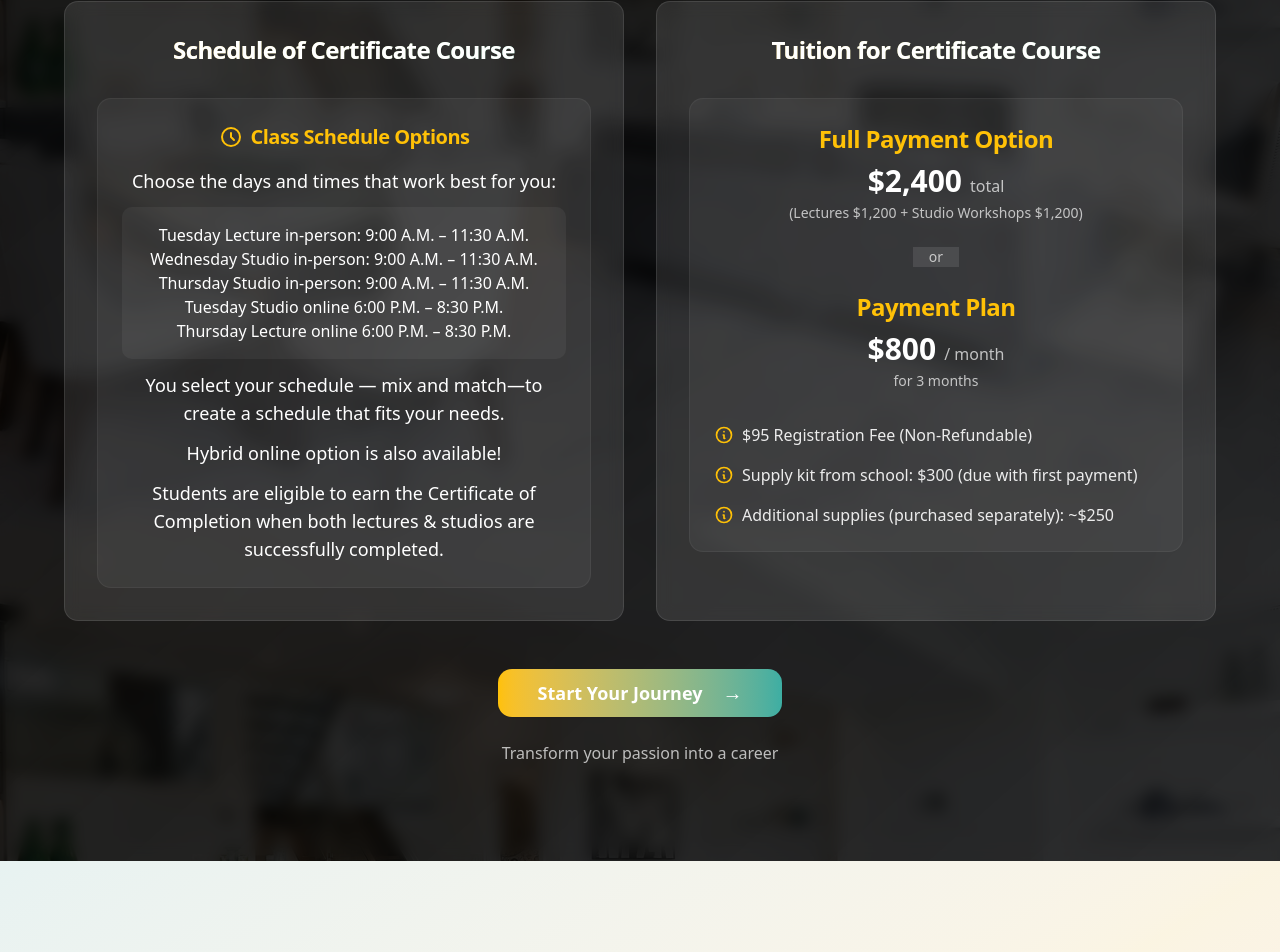
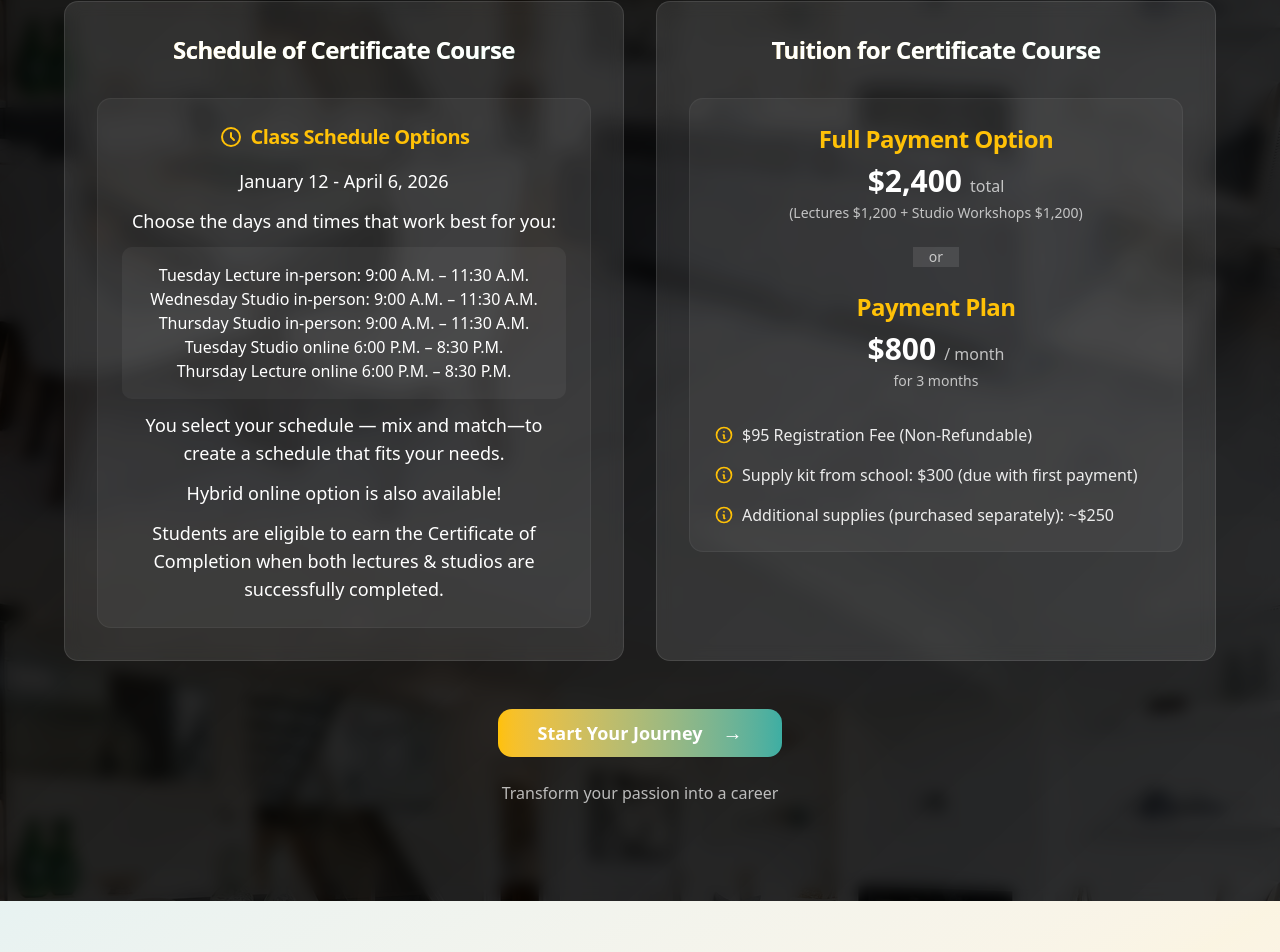
Before and after one commit to eyedz9/idi3, a Next.js app: page / in a window 1280 px wide. Shown: the part 2791-3743 px from the top of the page. Built offline with nearby package versions, Linux system fonts and the light colour scheme.

Commit message:
20250917_schedule_v2

```diff
--- a/src/components/sections/schedule-cost.tsx
+++ b/src/components/sections/schedule-cost.tsx
@@ -43,6 +43,7 @@ export default function RegistrationForm() {
                     <h4 className="text-xl font-semibold text-secondary">Class Schedule Options</h4>
                   </div>
                   <div className="space-y-3">
+                    <p className="text-center text-lg">January 12 - April 6, 2026</p>
                     <p className="text-center text-lg">Choose the days and times that work best for you:</p>
                     <div className="bg-white/5 rounded-lg p-4">
                       <p className="text-center">Tuesday Lecture in-person: 9:00 A.M. – 11:30 A.M.</p>
```
